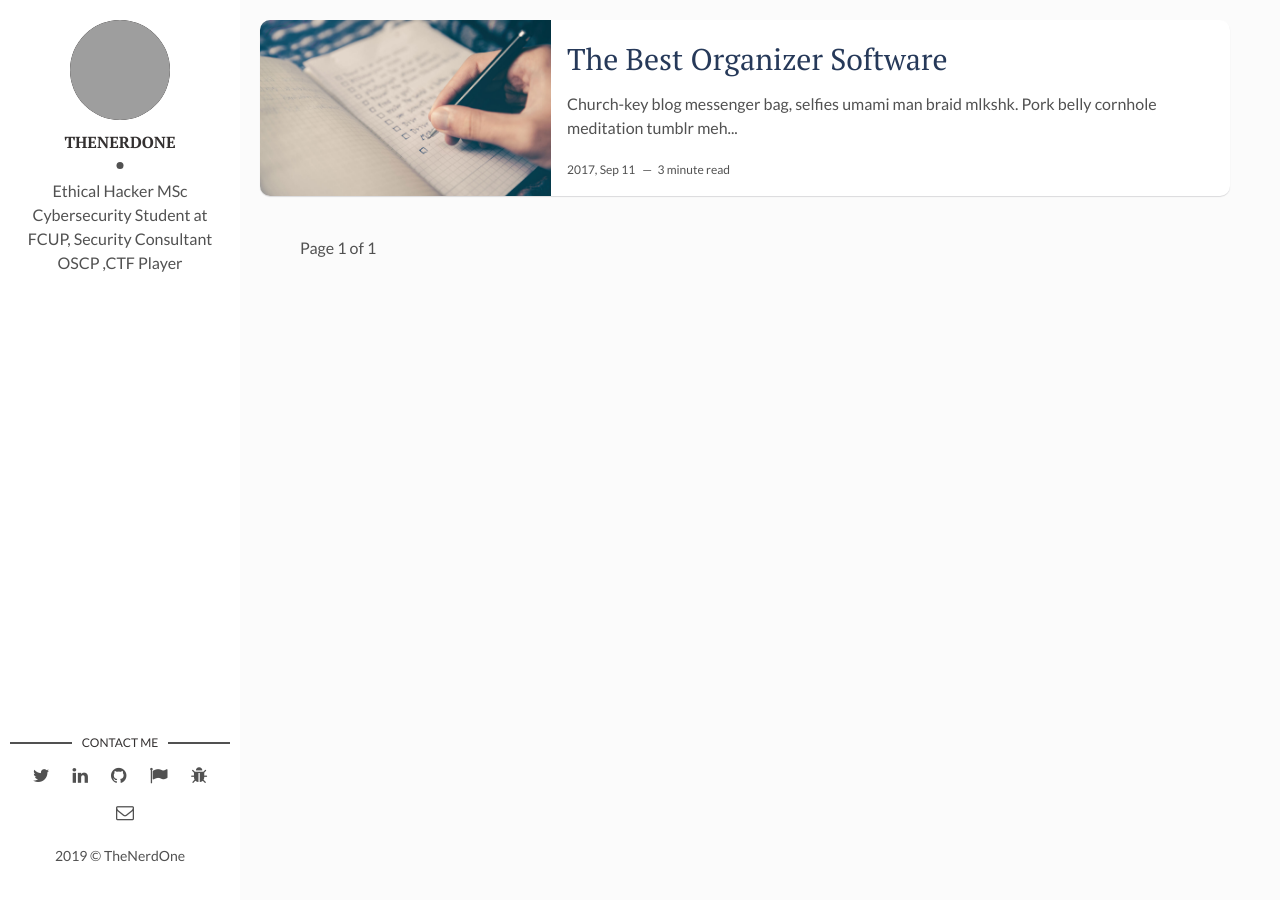
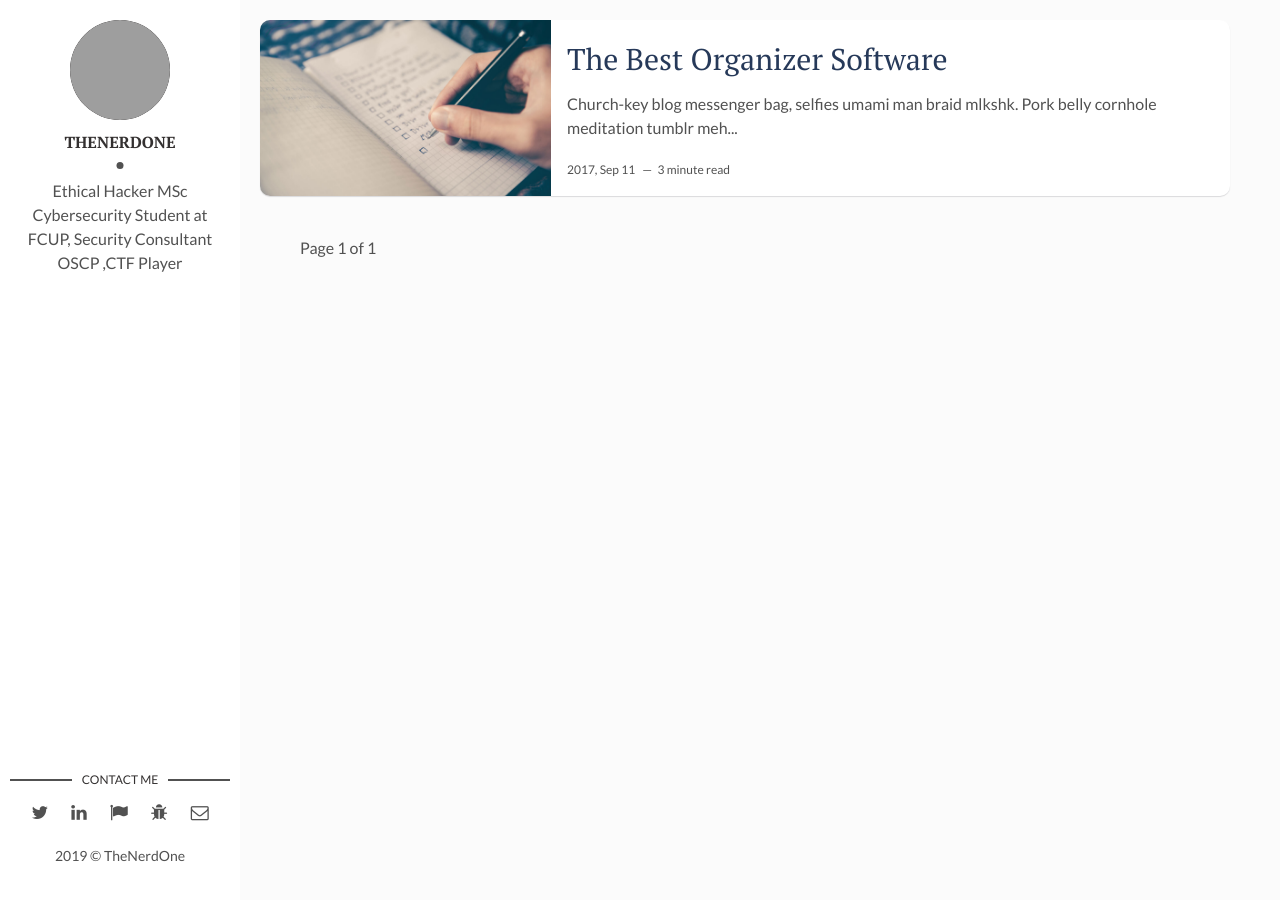
Before and after one commit to TheNerdOne9/index, a Jekyll site: the page built from index.html, in a window 1280 px wide. Built offline with Jekyll 4.4.1, drawn with Linux system fonts in a browser that asks for light colours; the list of posts is cut into pages by our own code; grey boxes are pictures that could not be loaded.

Commit message:
Update main.html

```diff
--- a/_layouts/main.html
+++ b/_layouts/main.html
@@ -26,11 +26,6 @@ layout: default
         {% else %}
           <li class="linkedin"><a href="https://in.linkedin.com/" target="_blank"><i class="fa fa-linkedin" aria-hidden="true"></i></a></li>
         {% endif %}
-        {% if site.social-github %}
-          <li class="github"><a href="http://github.com/{{site.social-github}}" target="_blank"><i class="fa fa-github"></i></a></li>
-        {% else %}
-          <li class="github"><a href="http://github.com/" target="_blank"><i class="fa fa-github" aria-hidden="true"></i></a></li>
-        {% endif %}
         {% if site.social-htb %}
           <li><a href="https://www.hackthebox.eu/profile/{{ site.social-htb }}" target="_blank"><i class="fa fa-flag" aria-hidden="true"></i></a></li>
         {% else %}
```
